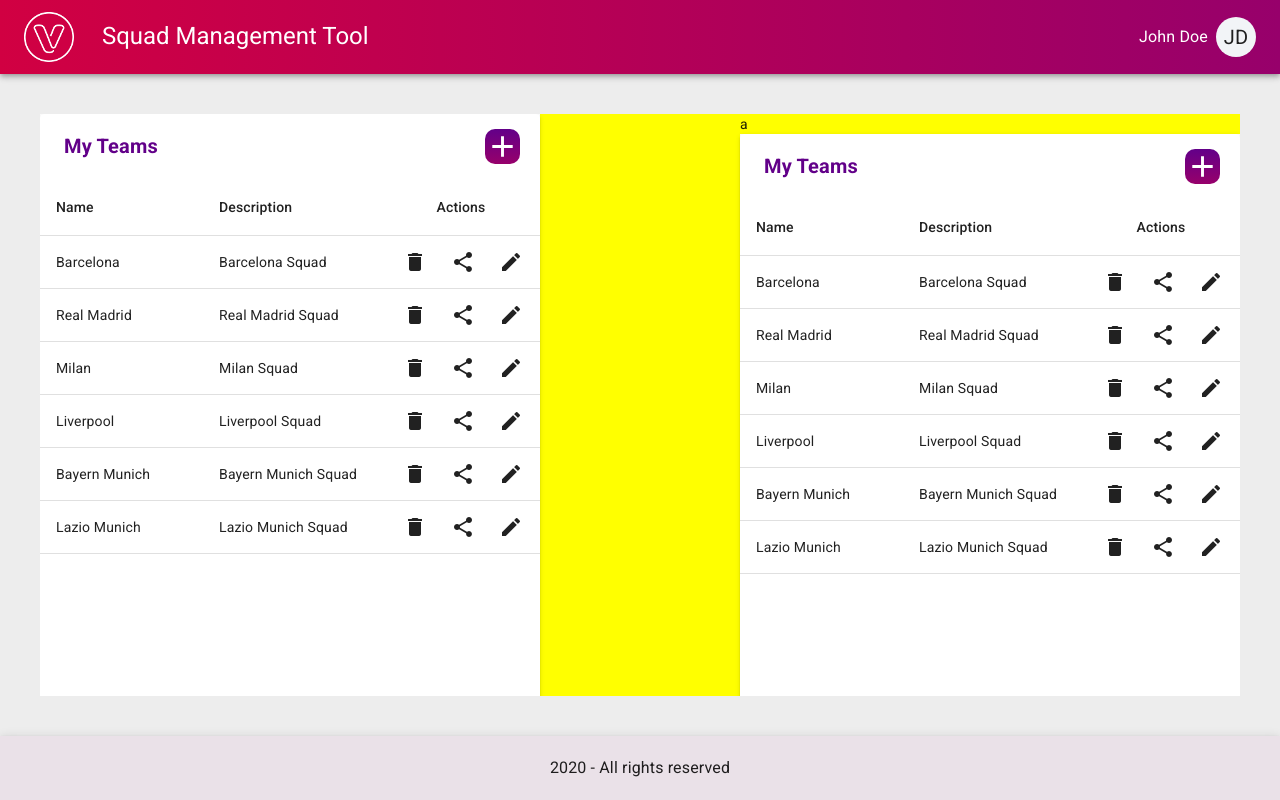
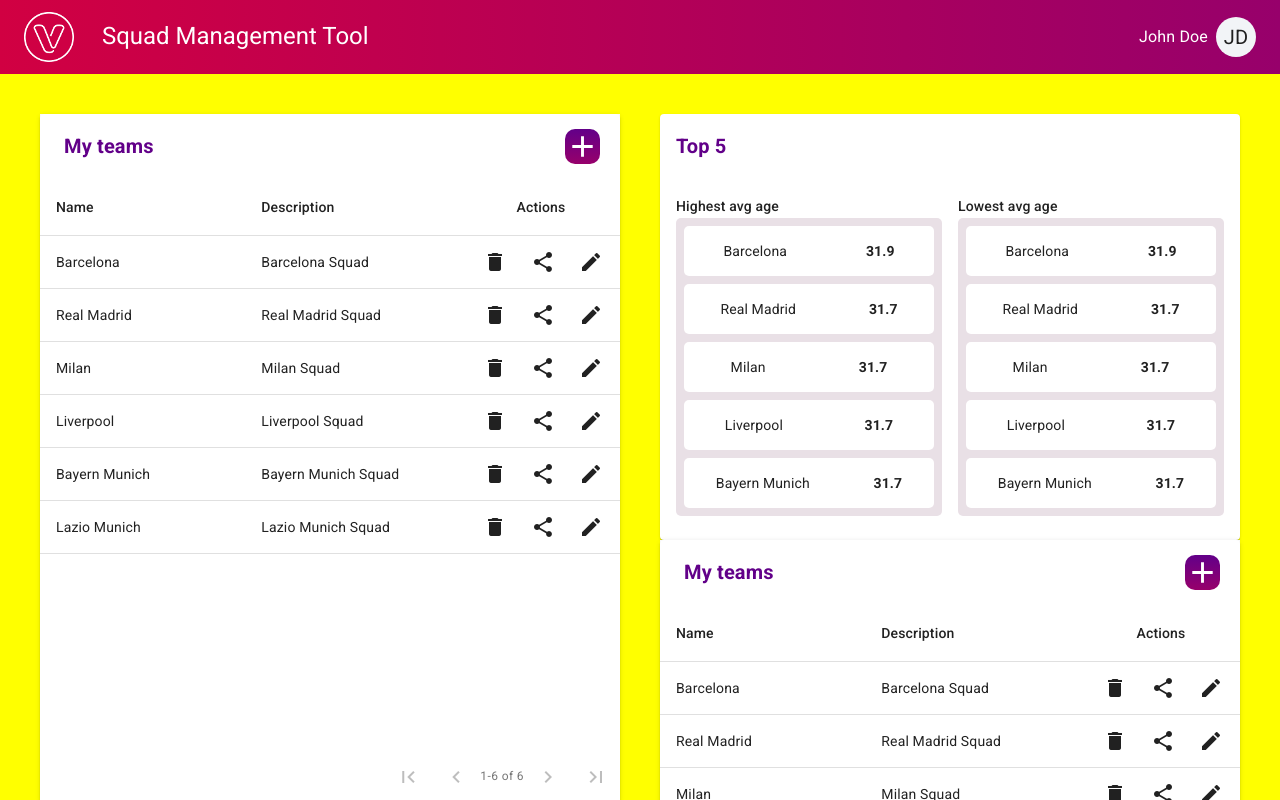
Before and after one commit to jaon82/squad-management-tool, a React (Create React App) app: page / in a window 1280 px wide. Shown: the top 800 px of the page. Built offline with nearby package versions, Linux system fonts and the light colour scheme.

Commit message:
Top Five Page

```diff
--- a/src/App.tsx
+++ b/src/App.tsx
@@ -51,16 +51,10 @@ const useStyles = makeStyles((theme: Theme) =>
       minHeight: "100%",
     },
     mainContainer: {
-      margin: theme.spacing(5),
-      position: "relative",
-      overflowY: "auto",
       background: "yellow",
     },
     main: {
-      position: "absolute",
-      height: "100%",
-      width: "100%",
-      display: "flex",
+      padding: 40,
     },
   })
 );
--- /dev/null
+++ b/src/pages/Dashboard/Average.tsx
@@ -0,0 +1,62 @@
+import React from "react";
+import { makeStyles } from "@material-ui/core/styles";
+import Grid from "@material-ui/core/Grid";
+import Typography from "@material-ui/core/Typography";
+
+const useStyles = makeStyles((theme) => ({
+  teamsContainer: {
+    background: "#e9e0e6",
+    padding: theme.spacing(0, 1),
+    borderRadius: 5,
+  },
+  teamContainer: {
+    background: "#fff",
+    borderRadius: 5,
+    height: 50,
+    margin: theme.spacing(1, 0),
+    cursor: "pointer",
+  },
+  teamName: {
+    font: "inherit",
+  },
+  avg: {
+    font: "inherit",
+    fontWeight: "bold",
+  },
+}));
+
+interface Data {
+  id: number;
+  name: string;
+  avg: number;
+}
+
+interface DataProps {
+  data: Data[];
+}
+
+export default function Average(props: DataProps) {
+  const classes = useStyles();
+
+  return (
+    <Grid item className={classes.teamsContainer}>
+      {props.data.map((item) => (
+        <Grid
+          container
+          direction="row"
+          justify="space-around"
+          alignItems="center"
+          className={classes.teamContainer}
+          key={item.id}
+        >
+          <Grid item>
+            <Typography className={classes.teamName}>{item.name}</Typography>
+          </Grid>
+          <Grid item>
+            <Typography className={classes.avg}>{item.avg}</Typography>
+          </Grid>
+        </Grid>
+      ))}
+    </Grid>
+  );
+}
--- a/src/pages/Dashboard/MyTeams.tsx
+++ b/src/pages/Dashboard/MyTeams.tsx
@@ -51,7 +51,7 @@ function MyTeams() {
   return (
     <div className={classes.root}>
       <MaterialTable
-        title="My Teams"
+        title="My teams"
         columns={[
           { title: "Name", field: "name" },
           { title: "Description", field: "description" },
--- /dev/null
+++ b/src/pages/Dashboard/TopFive.tsx
@@ -0,0 +1,82 @@
+import React from "react";
+import { makeStyles } from "@material-ui/core/styles";
+import Card from "@material-ui/core/Card";
+import CardHeader from "@material-ui/core/CardHeader";
+import CardContent from "@material-ui/core/CardContent";
+import Grid from "@material-ui/core/Grid";
+import Typography from "@material-ui/core/Typography";
+
+import Average from "./Average";
+
+const useStyles = makeStyles((theme) => ({
+  title: {
+    fontWeight: 500,
+    lineHeight: "1.5rem",
+    fontSize: "0.875rem",
+    letterSpacing: "0.01071em",
+  },
+}));
+
+interface Data {
+  id: number;
+  name: string;
+  avg: number;
+}
+
+const data: Data[] = [
+  { id: 1, name: "Barcelona", avg: 31.9 },
+  { id: 2, name: "Real Madrid", avg: 31.7 },
+  { id: 3, name: "Milan", avg: 31.7 },
+  { id: 4, name: "Liverpool", avg: 31.7 },
+  { id: 5, name: "Bayern Munich", avg: 31.7 },
+];
+
+export default function TopFive() {
+  const classes = useStyles();
+
+  return (
+    <Card>
+      <CardHeader title="Top 5" titleTypographyProps={{ variant: "h6" }} />
+      <CardContent>
+        <Grid
+          container
+          direction="row"
+          justify="space-between"
+          alignItems="stretch"
+          spacing={2}
+        >
+          <Grid item md={6} xs={12}>
+            <Grid
+              container
+              direction="column"
+              justify="space-between"
+              alignItems="stretch"
+            >
+              <Grid item>
+                <Typography className={classes.title}>
+                  Highest avg age
+                </Typography>
+              </Grid>
+              <Average data={data} />
+            </Grid>
+          </Grid>
+          <Grid item md={6} xs={12}>
+            <Grid
+              container
+              direction="column"
+              justify="space-between"
+              alignItems="stretch"
+            >
+              <Grid item>
+                <Typography className={classes.title}>
+                  Lowest avg age
+                </Typography>
+              </Grid>
+              <Average data={data} />
+            </Grid>
+          </Grid>
+        </Grid>
+      </CardContent>
+    </Card>
+  );
+}
--- a/src/pages/Dashboard/index.tsx
+++ b/src/pages/Dashboard/index.tsx
@@ -2,6 +2,7 @@ import React from "react";
 import Grid from "@material-ui/core/Grid";
 
 import MyTeams from "./MyTeams";
+import TopFive from "./TopFive";
 
 function Dashboard() {
   return (
@@ -10,18 +11,21 @@ function Dashboard() {
       direction="row"
       justify="space-between"
       alignItems="stretch"
+      spacing={5}
     >
-      <Grid item md={5} xs={12}>
+      <Grid item md={6} xs={12}>
         <MyTeams />
       </Grid>
-      <Grid item md={5} xs={12}>
+      <Grid item md={6} xs={12}>
         <Grid
           container
           direction="column"
           justify="space-between"
           alignItems="stretch"
         >
-          <Grid item>a</Grid>
+          <Grid item>
+            <TopFive />
+          </Grid>
           <Grid item>
             <MyTeams />
           </Grid>
```
